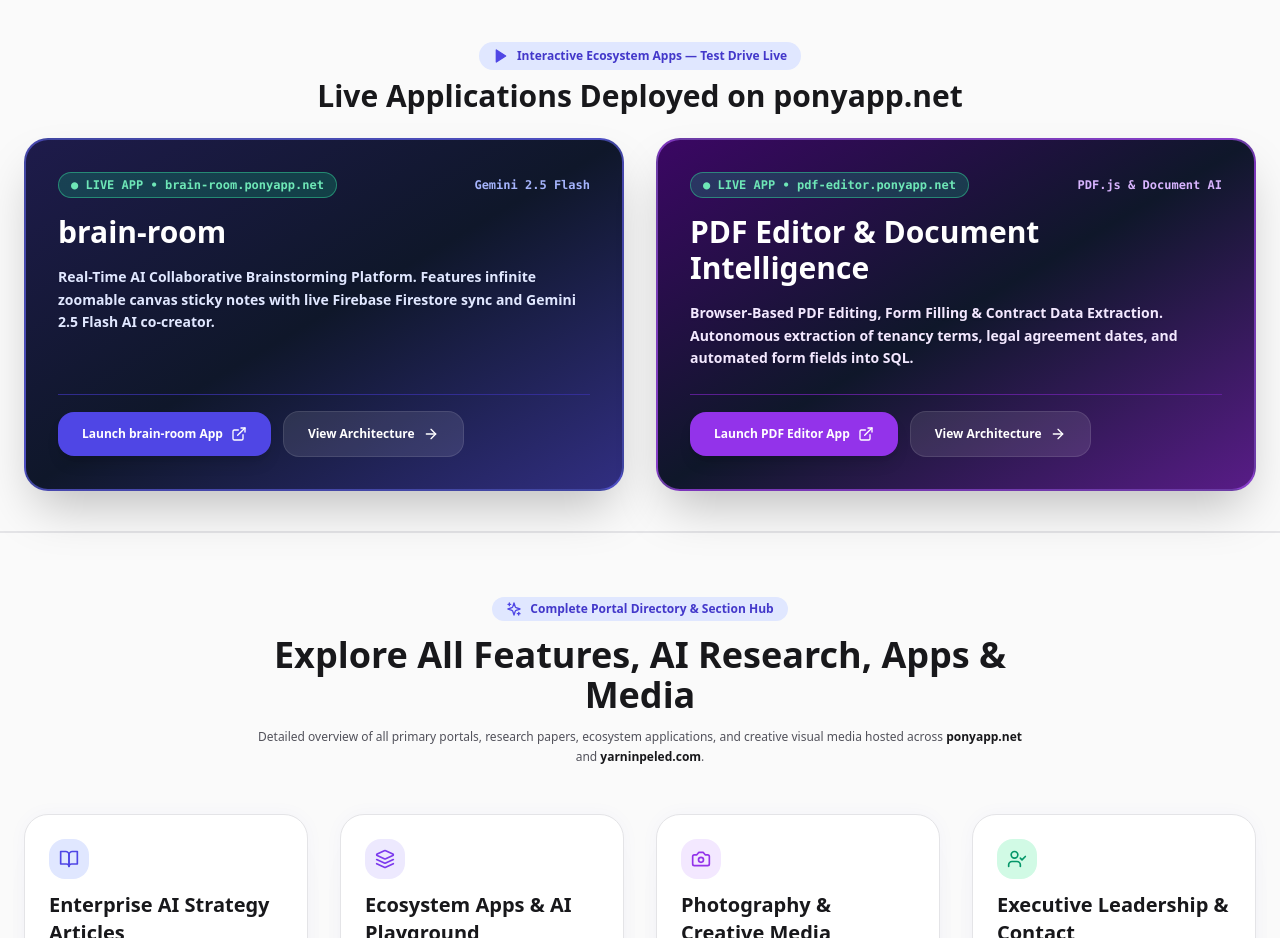
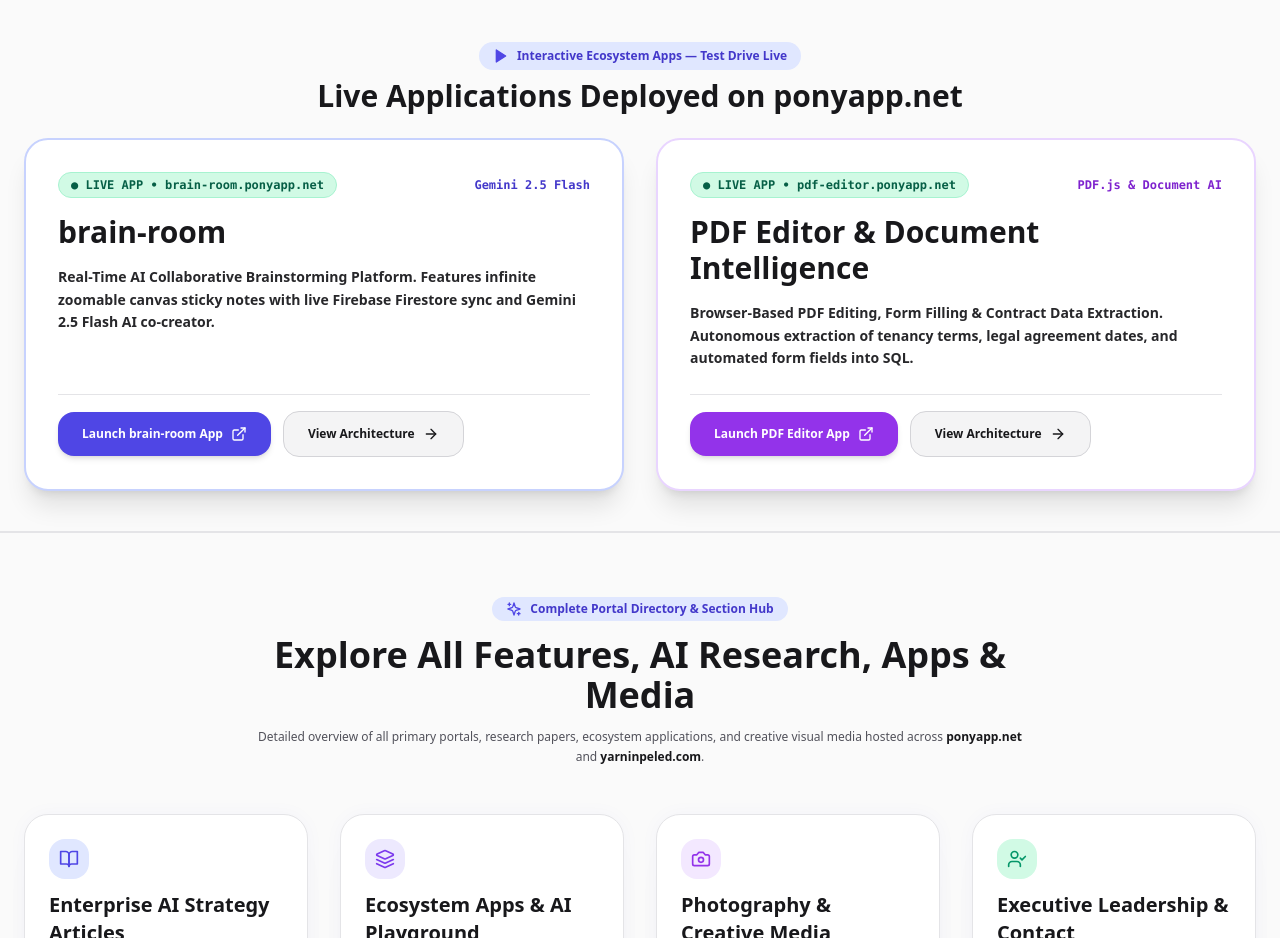
Before and after one commit to yarninp-tech/ponyapp-hub, a Next.js app: page / in a window 1280 px wide. Shown: the part 4100-5038 px from the top of the page. Built offline with nearby package versions, Linux system fonts and the light colour scheme.

Commit message:
Set light background in Light Mode with bold dark text for live app boxes

```diff
--- a/app/page.tsx
+++ b/app/page.tsx
@@ -369,34 +369,34 @@
         </div>
 
         <div className="grid grid-cols-1 md:grid-cols-2 gap-8">
-          {/* APP CARD 1: brain-room (Rich Indigo Gradient Box with High-Contrast Bold White Text) */}
-          <div className="p-8 rounded-3xl border-2 border-indigo-500/60 bg-gradient-to-br from-indigo-950 via-slate-900 to-indigo-900 text-white shadow-2xl space-y-6 flex flex-col justify-between hover:border-indigo-400 transition-all hover:-translate-y-1">
+          {/* APP CARD 1: brain-room (Clean Light Card in Light Mode, Dark Card in Dark Mode, Ultra-Dark Readable Text) */}
+          <div className="p-8 rounded-3xl border-2 border-indigo-200 dark:border-indigo-500/40 bg-white dark:bg-zinc-900 shadow-xl space-y-6 flex flex-col justify-between transition-all hover:border-indigo-500">
             <div className="space-y-4">
               <div className="flex items-center justify-between">
-                <span className="px-3 py-1 rounded-full bg-emerald-500/25 border border-emerald-400/50 text-emerald-300 text-xs font-bold font-mono">
+                <span className="px-3 py-1 rounded-full bg-emerald-100 dark:bg-emerald-950 text-emerald-800 dark:text-emerald-300 text-xs font-bold font-mono border border-emerald-200 dark:border-emerald-800">
                   ● LIVE APP • brain-room.ponyapp.net
                 </span>
-                <span className="text-xs font-mono font-bold text-indigo-300">Gemini 2.5 Flash</span>
+                <span className="text-xs font-mono font-bold text-indigo-700 dark:text-indigo-300">Gemini 2.5 Flash</span>
               </div>
-              <h3 className="text-2xl sm:text-3xl font-extrabold text-white">brain-room</h3>
-              <p className="text-sm font-semibold text-indigo-100 leading-relaxed drop-shadow-sm">
+              <h3 className="text-2xl sm:text-3xl font-extrabold text-zinc-900 dark:text-white">brain-room</h3>
+              <p className="text-sm font-semibold text-zinc-800 dark:text-zinc-200 leading-relaxed">
                 Real-Time AI Collaborative Brainstorming Platform. Features infinite zoomable canvas sticky notes with live Firebase Firestore sync and Gemini 2.5 Flash AI co-creator.
               </p>
             </div>
 
-            <div className="flex flex-wrap items-center gap-3 pt-4 border-t border-indigo-800/80">
+            <div className="flex flex-wrap items-center gap-3 pt-4 border-t border-zinc-200 dark:border-zinc-800">
               <a
                 href="https://brain-room.ponyapp.net"
                 target="_blank"
                 rel="noopener noreferrer"
-                className="flex items-center gap-2 bg-indigo-600 hover:bg-indigo-500 text-white font-bold py-3.5 px-6 rounded-2xl text-xs transition-all shadow-lg"
+                className="flex items-center gap-2 bg-indigo-600 hover:bg-indigo-700 text-white font-bold py-3.5 px-6 rounded-2xl text-xs transition-all shadow-md"
               >
                 <span>Launch brain-room App</span>
                 <ExternalLink className="w-4 h-4" />
               </a>
               <Link
                 href="/projects/brain-room"
-                className="flex items-center gap-2 bg-white/10 hover:bg-white/20 text-white font-bold py-3.5 px-6 rounded-2xl text-xs transition-all border border-white/10"
+                className="flex items-center gap-2 bg-zinc-100 hover:bg-zinc-200 text-zinc-900 dark:bg-zinc-800 dark:hover:bg-zinc-700 dark:text-white font-bold py-3.5 px-6 rounded-2xl text-xs transition-all border border-zinc-300 dark:border-zinc-700"
               >
                 <span>View Architecture</span>
                 <ArrowRight className="w-4 h-4" />
@@ -404,34 +404,34 @@
             </div>
           </div>
 
-          {/* APP CARD 2: PDF Editor (Rich Purple Gradient Box with High-Contrast Bold White Text) */}
-          <div className="p-8 rounded-3xl border-2 border-purple-500/60 bg-gradient-to-br from-purple-950 via-slate-900 to-purple-900 text-white shadow-2xl space-y-6 flex flex-col justify-between hover:border-purple-400 transition-all hover:-translate-y-1">
+          {/* APP CARD 2: PDF Editor (Clean Light Card in Light Mode, Dark Card in Dark Mode, Ultra-Dark Readable Text) */}
+          <div className="p-8 rounded-3xl border-2 border-purple-200 dark:border-purple-500/40 bg-white dark:bg-zinc-900 shadow-xl space-y-6 flex flex-col justify-between transition-all hover:border-purple-500">
             <div className="space-y-4">
               <div className="flex items-center justify-between">
-                <span className="px-3 py-1 rounded-full bg-emerald-500/25 border border-emerald-400/50 text-emerald-300 text-xs font-bold font-mono">
+                <span className="px-3 py-1 rounded-full bg-emerald-100 dark:bg-emerald-950 text-emerald-800 dark:text-emerald-300 text-xs font-bold font-mono border border-emerald-200 dark:border-emerald-800">
                   ● LIVE APP • pdf-editor.ponyapp.net
                 </span>
-                <span className="text-xs font-mono font-bold text-purple-300">PDF.js & Document AI</span>
+                <span className="text-xs font-mono font-bold text-purple-700 dark:text-purple-300">PDF.js & Document AI</span>
               </div>
-              <h3 className="text-2xl sm:text-3xl font-extrabold text-white">PDF Editor & Document Intelligence</h3>
-              <p className="text-sm font-semibold text-purple-100 leading-relaxed drop-shadow-sm">
+              <h3 className="text-2xl sm:text-3xl font-extrabold text-zinc-900 dark:text-white">PDF Editor & Document Intelligence</h3>
+              <p className="text-sm font-semibold text-zinc-800 dark:text-zinc-200 leading-relaxed">
                 Browser-Based PDF Editing, Form Filling & Contract Data Extraction. Autonomous extraction of tenancy terms, legal agreement dates, and automated form fields into SQL.
               </p>
             </div>
 
-            <div className="flex flex-wrap items-center gap-3 pt-4 border-t border-purple-800/80">
+            <div className="flex flex-wrap items-center gap-3 pt-4 border-t border-zinc-200 dark:border-zinc-800">
               <a
                 href="https://pdf-editor.ponyapp.net"
                 target="_blank"
                 rel="noopener noreferrer"
-                className="flex items-center gap-2 bg-purple-600 hover:bg-purple-500 text-white font-bold py-3.5 px-6 rounded-2xl text-xs transition-all shadow-lg"
+                className="flex items-center gap-2 bg-purple-600 hover:bg-purple-700 text-white font-bold py-3.5 px-6 rounded-2xl text-xs transition-all shadow-md"
               >
                 <span>Launch PDF Editor App</span>
                 <ExternalLink className="w-4 h-4" />
               </a>
               <Link
                 href="/projects/pdf-editor"
-                className="flex items-center gap-2 bg-white/10 hover:bg-white/20 text-white font-bold py-3.5 px-6 rounded-2xl text-xs transition-all border border-white/10"
+                className="flex items-center gap-2 bg-zinc-100 hover:bg-zinc-200 text-zinc-900 dark:bg-zinc-800 dark:hover:bg-zinc-700 dark:text-white font-bold py-3.5 px-6 rounded-2xl text-xs transition-all border border-zinc-300 dark:border-zinc-700"
               >
                 <span>View Architecture</span>
                 <ArrowRight className="w-4 h-4" />
```
